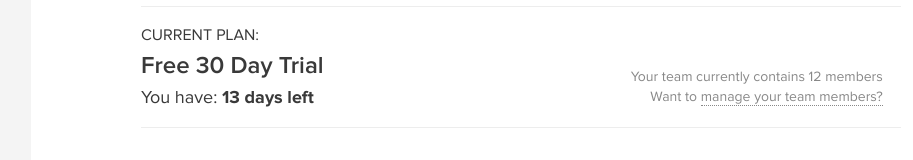
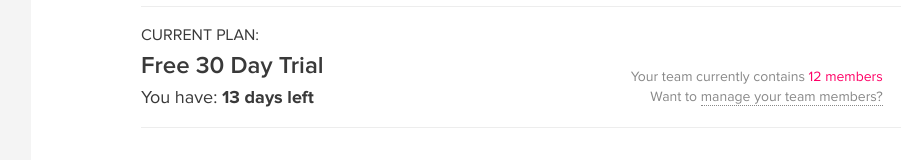
Before and after one commit to cecialbero/checkout, an Angular app in the folder checkout-page/: page / in a window 1280 px wide. Shown: the part 251-411 px from the top of the page, without its empty margins (119-1032 px from the left). Built offline with nearby package versions, Linux system fonts and the light colour scheme.

Commit message:
Set the brand-color class

```diff
--- a/checkout-page/src/assets/scss/utils.scss
+++ b/checkout-page/src/assets/scss/utils.scss
@@ -1,3 +1,4 @@
+/*Aligment*/
 .center {
   margin: 0 auto;
 }
@@ -9,3 +10,8 @@
 .right-txt {
   text-align: right;
 }
+
+/*Color*/
+.brand-color {
+  color: $brand-color;
+}
```
